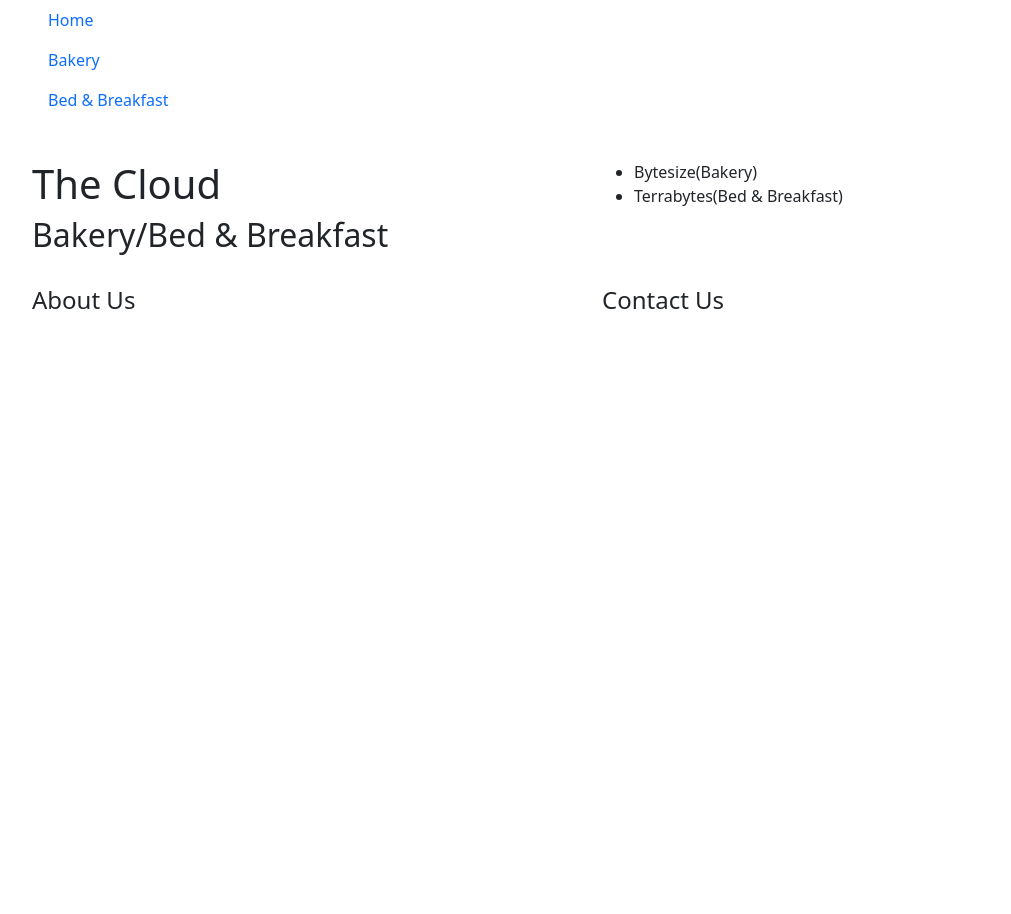
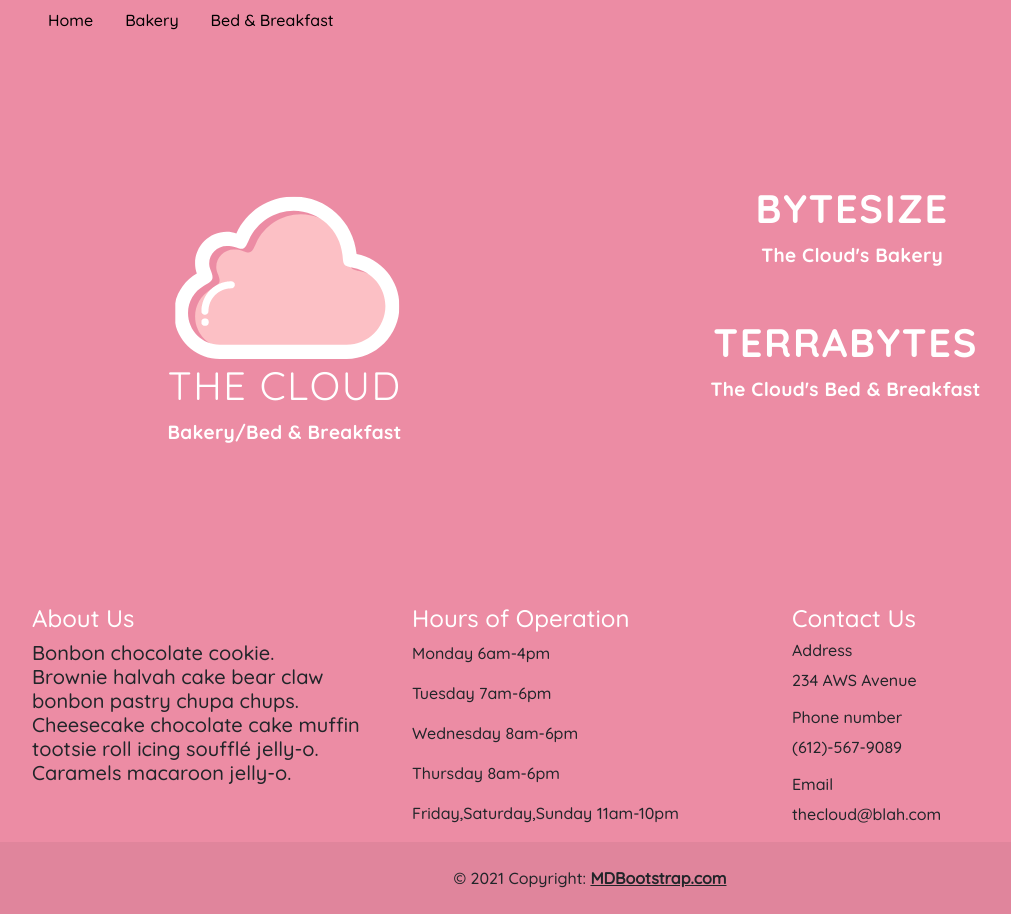
Before and after one commit to camckin10/the-cloud, a plain HTML site: page index.html in a window 1280 px wide. Shown: the whole page, without its empty margins (50-1061 px from the left). Before the commit the page ends 800 px from the top, so only its background shows below. Drawn offline with nearby package versions, Linux system fonts and the light colour scheme.

Commit message:
google fonts, logo addition

```diff
--- a/index.html
+++ b/index.html
@@ -8,6 +8,9 @@
     <link href="https://cdn.jsdelivr.net/npm/bootstrap@5.0.1/dist/css/bootstrap.min.css" rel="stylesheet" integrity="sha384-+0n0xVW2eSR5OomGNYDnhzAbDsOXxcvSN1TPprVMTNDbiYZCxYbOOl7+AMvyTG2x" crossorigin="anonymous">
     <!--personal css-->
     <link rel="stylesheet" href="./styles/styles.css">
+    <!--google fonts-->
+    <link rel="preconnect" href="https://fonts.gstatic.com">
+    <link href="https://fonts.googleapis.com/css2?family=Quicksand:wght@500&display=swap" rel="stylesheet">
     <title>The Cloud-homepage</title>
 </head>
 <body>
@@ -33,15 +36,15 @@
         <div class="row">
           <div class="col">
             <!--logo will go here-->
-            <h1>The Cloud</h1>
-            <h2>Bakery/Bed & Breakfast</h2>
+            <!-- <h1>The Cloud</h1>
+            <h2>Bakery/Bed & Breakfast</h2> -->
+            <img src="./styles/images/THE-CLOUD1.png" alt="the-cloud-logo">
           </div>
           <!---->
           <div class="col">
-            <ul>
-                <li>Bytesize(Bakery)</li>
-                <li>Terrabytes(Bed & Breakfast)</li>
-            </ul>
+              <a href="#bakery">
+                <img src="./styles/images/THE-CLOUD2.png" alt="the-cloud-names">
+              </a>
           </div>
         </div>
       </div>
@@ -51,12 +54,48 @@
       <div class="container">
         <div class="row">
           <div class="col">
-            <h4>About Us</h4>
+              <div class="about-us">
+                <h4 class="about">About Us</h4>
+                <h5>
+                Bonbon chocolate cookie.<br>Brownie halvah cake bear claw bonbon pastry chupa chups.
+                Cheesecake chocolate cake muffin tootsie roll icing soufflé jelly-o.<br>
+                Caramels macaroon jelly-o.<br>
+                </h5>
+              </div>
           </div>
+
+          <br>
+
           <div class="col">
-            <h4>Contact Us</h4>
+            <h4 class="contact">Hours of Operation</h4>
+            <p>Monday 6am-4pm</p>
+            <p>Tuesday 7am-6pm</p>
+            <p>Wednesday 8am-6pm</p>
+            <p>Thursday 8am-6pm</p>
+            <p>Friday,Saturday,Sunday 11am-10pm</p>
+          </div>
+
+          <br>
+
+          <div class="col">
+              <div class="contact-us">
+                <h4 class="contact">Contact Us</h4>
+                <h6>Address</h6>
+                <p>234 AWS Avenue</p>
+                <h6>Phone number</h6>
+                <p>(612)-567-9089</p>
+                <h6>Email</h6>
+                <p>thecloud@blah.com</p>
+              </div>
           </div>
         </div>
       </div>
+      <footer>
+          <!-- Copyright -->
+  <div class="text-center p-4" style="background-color: rgba(0, 0, 0, 0.05);">
+    © 2021 Copyright:
+    <a class="text-reset fw-bold" href="https://mdbootstrap.com/">MDBootstrap.com</a>
+  </div>
+      </footer>
 </body>
 </html>
--- a/styles/styles.css
+++ b/styles/styles.css
@@ -1,8 +1,26 @@
+body {
+    background-color: #EC8CA4;
+    font-family: 'Quicksand', sans-serif;
+}
 
-
+/*homepage*/
 
 /*navigation menu*/
 .home-nav {
     list-style:none;
-    float:right;
+    /* float:left; */
+    display:flex;
 }
+
+.nav-link {
+    color: black;
+}
+
+.nav-link:hover{
+    color:white;
+}
+
+/*about us, contact us*/
+.about, .contact{
+    color: white;
+}
```
Also changed, not shown: styles/images/THE-CLOUD.png (added), styles/images/THE-CLOUD1.png (added), styles/images/THE-CLOUD2.png (added), styles/images/THECLOUD2.png (added), styles/images/The Cloud.jpg (added).
